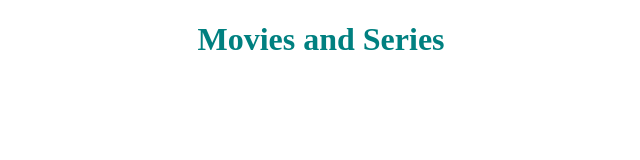
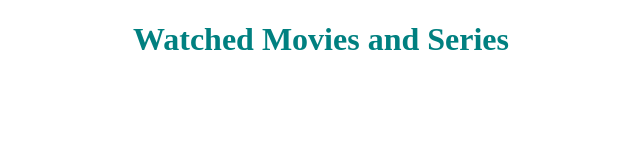
Before and after one commit to Silje32/Javascript_advanced_oppgave_2, a plain HTML site: page index.html in a window 1280 px wide. Shown: the whole page, without its empty margins (319-959 px from the left). Drawn offline with Linux system fonts and the light colour scheme.

Commit message:
Changed my h1

```diff
--- a/index.html
+++ b/index.html
@@ -8,7 +8,7 @@
     <title>JavaScript Advanced Oppgave 2</title>
   </head>
   <body>
-    <h1>Movies and Series</h1>
+    <h1>Watched Movies and Series</h1>
     <ul></ul>
   </body>
 </html>
```
